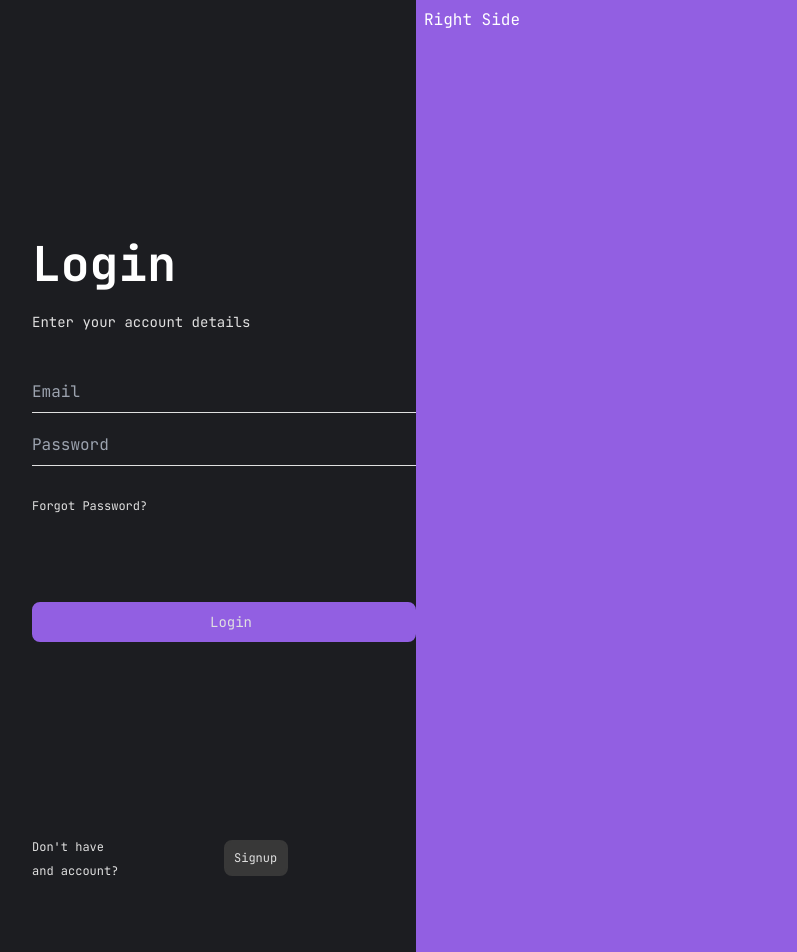
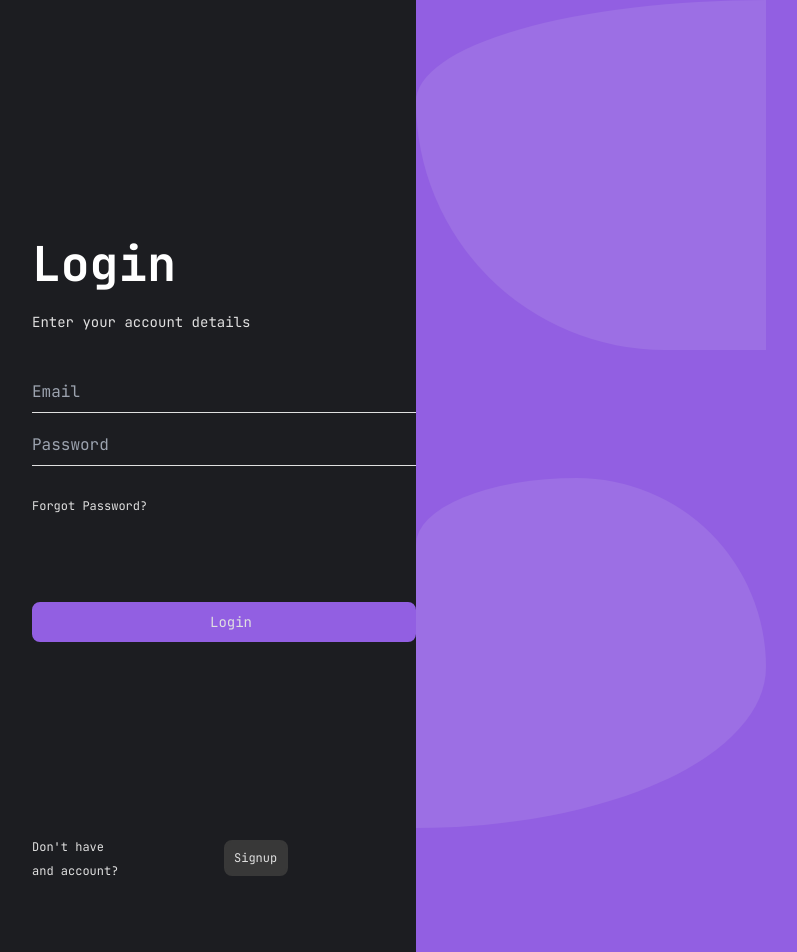
Before and after one commit to Zulelee/iLearn, a Next.js app: page /login in a window 1280 px wide. Shown: the top 952 px of the page, without its empty margins (96-893 px from the left). Built offline with nearby package versions, Linux system fonts and the light colour scheme.

Commit message:
login right side

```diff
--- /dev/null
+++ b/app/login/Login.css
@@ -0,0 +1,13 @@
+/* styles.css */
+.rounded-custom {
+    border-radius: 46% 54% 100% 0% / 19% 54% 46% 81% ;
+    width: 350px; height: 350px;
+}
+.rounded-custom1 {
+    border-radius: 100% 0% 29% 71% / 29% 100% 0% 71%  ;
+    width: 350px; height: 350px;
+}
+.rounded-custom2 {
+    border-radius: 46% 54% 100% 0% / 19% 54% 46% 81% ;
+    width: 350px; height: 350px;
+}
--- a/app/login/page.tsx
+++ b/app/login/page.tsx
@@ -1,9 +1,12 @@
 import React from "react";
 import Link from "next/link";
+import Image from "next/image";
+import blobimage from "public/Untitled design (1).png"
+import "app/login/Login.css"
 
 const page = () => {
   return (
-    <div className="flex bg-white rounded-2xl shadow-2xl w-full ">
+    <div className=" flex bg-white rounded-2xl shadow-2xl w-full ">
       <div className="bg-black text-white py-60 px-32 w-2/5 ">
         <h6 className="text-5xl mb-6">
           <b>Login</b>
@@ -55,7 +58,12 @@ const page = () => {
           </div>
         </div>
       </div>
-      <div className="bg-purple text-white p-2  w-3/5 ">Right Side</div>
+      <div className="bg-purple text-white  w-3/5 ">
+        <div>
+        <Image src = {blobimage} alt="blob"  className="rounded-custom1 mr-0"/>
+        <Image src = {blobimage} alt="blob"  className="rounded-custom mt-32"/>
+        </div>
+      </div>
     </div>
   );
 };
```
Also changed, not shown: public/Untitled design (1).png (added).
